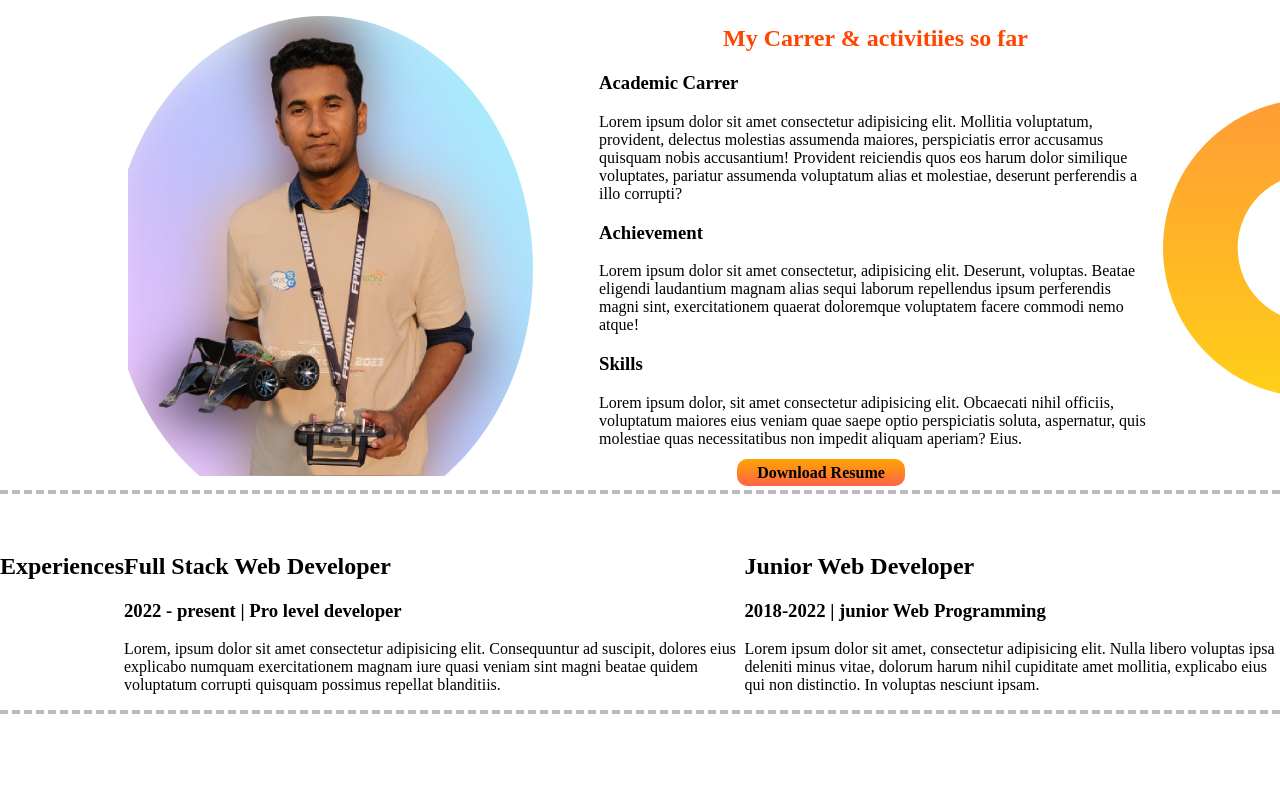
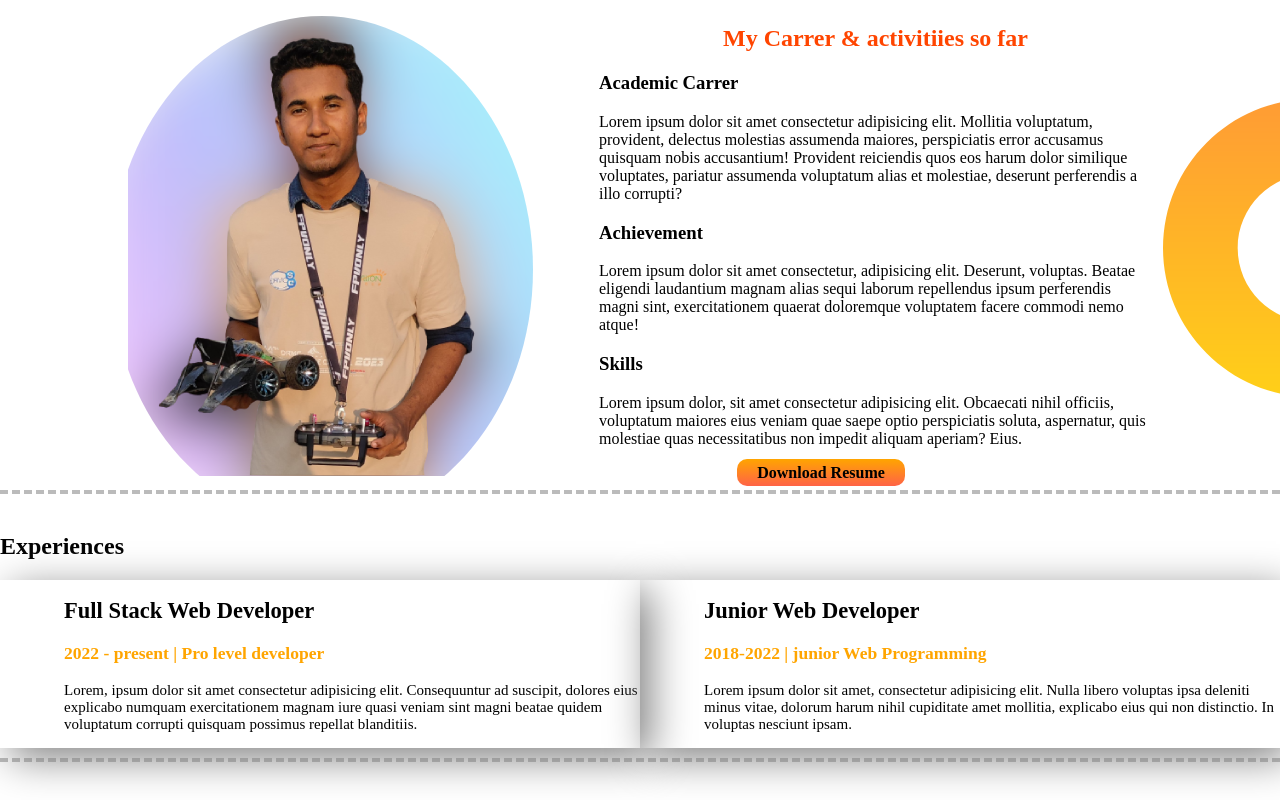
Before and after one commit to coder-nishu/developer-portfolio, a plain HTML site: page index.html in a window 1280 px wide. Shown: the part 561-1361 px from the top of the page. Before the commit the page ends 1314 px from the top, so only its background shows below. Drawn offline with Linux system fonts and the light colour scheme.

Commit message:
dont know

```diff
--- a/index.html
+++ b/index.html
@@ -13,20 +13,20 @@
 
 <body>
 
-    <section class="top">
+    <section class="top flexible-container">
         <div class="heading">
             <h1>Welcome To</h1>
-            <h1 class="innerheading"><span class="name">Nishat Abid</span> portfolio!</h1>
+            <h1 class="innerheading"><span class="orange-color">Nishat Abid</span> portfolio!</h1>
             <h4>I am a student who learning web development</h4>
             <p>Lorem ipsum dolor sit amet consectetur adipisicing elit. Totam sint aliquam, eius nihil suscipit explicabo rerum magni officiis numquam consequatur inventore officia illo est recusandae eos nulla vel ullam optio tempora aperiam iste quasi earum eaque doloremque! Molestiae reprehenderit error possimus. Nobis doloremque debitis provident, laboriosam soluta nihil. Quaerat, aliquid!</p>
             <a class="btn" href="https://www.linkedin.com/in/abid-khan-nishat/" target="blank">Hire Me</a>
         </div>
         <div class="image">
-            <img src="images/my-bg2.png" alt="no pic found" height="450px" width="450px">
+            <img src="images/my-bg2.png" alt="no pic found" height="450px" width="520px">
         </div>
     </section>
 
-    <section class="mid-section">
+    <section class="mid-section flexible-container">
         <div class="heading">
             <img src="images/1689001245136-removebg-preview__1_-removebg-preview.png" alt="">
         </div>
@@ -38,21 +38,24 @@
             <p>Lorem ipsum dolor sit amet consectetur, adipisicing elit. Deserunt, voluptas. Beatae eligendi laudantium magnam alias sequi laborum repellendus ipsum perferendis magni sint, exercitationem quaerat doloremque voluptatem facere commodi nemo atque!</p>
             <h3>Skills</h3>
             <p>Lorem ipsum dolor, sit amet consectetur adipisicing elit. Obcaecati nihil officiis, voluptatum maiores eius veniam quae saepe optio perspiciatis soluta, aspernatur, quis molestiae quas necessitatibus non impedit aliquam aperiam? Eius.</p>
-               <a class="btn" href="https://drive.google.com/file/d/1Uv9tRGeGGf60tLEVkfE7GvNYnP1fMtfR/view?usp=drive_link" target="blank">Download Resume</a>
+               <a class="btn" href="https://drive.google.com/file/d/1Uv9tRGeGGf60tLEVkfE7GvNYnP1fMtfR/view?usp=drive_link" target="_blank">Download Resume</a>
         </div>
     </section>
 
-    <section>
+    <section class="experience-area">
         <h1>Experiences</h1>
-        <div>
-            <h1>Full Stack Web Developer</h1>
-            <h3>2022 - present | Pro level developer</h3>
-            <p>Lorem, ipsum dolor sit amet consectetur adipisicing elit. Consequuntur ad suscipit, dolores eius explicabo numquam exercitationem magnam iure quasi veniam sint magni beatae quidem voluptatum corrupti quisquam possimus repellat blanditiis.</p>
-        </div>
-        <div>
-            <h1>Junior Web Developer</h1>
-            <h3>2018-2022 | junior Web Programming</h3>
-            <p>Lorem ipsum dolor sit amet, consectetur adipisicing elit. Nulla libero voluptas ipsa deleniti minus vitae, dolorum harum nihil cupiditate amet mollitia, explicabo eius qui non distinctio. In voluptas nesciunt ipsam.</p>
+        <div class="flexible-container">
+            <div class="experience-area-banner ex-box-shadow">
+                <h1>Full Stack Web Developer</h1>
+                <h3 class="orange-color">2022 - present | Pro level developer</h3>
+                <p>Lorem, ipsum dolor sit amet consectetur adipisicing elit. Consequuntur ad suscipit, dolores eius explicabo numquam exercitationem magnam iure quasi veniam sint magni beatae quidem voluptatum corrupti quisquam possimus repellat blanditiis.</p>
+            </div>
+            <div class="experience-area-banner ex-box-shadow">
+                <h1>Junior Web Developer</h1>
+                <h3 class="orange-color">2018-2022 | junior Web Programming</h3>
+                <p>Lorem ipsum dolor sit amet, consectetur adipisicing elit. Nulla libero voluptas ipsa deleniti minus vitae, dolorum harum nihil cupiditate amet mollitia, explicabo eius qui non distinctio. In voluptas nesciunt ipsam.
+                </p>
+            </div>
         </div>
 
     </section>
--- a/style.css
+++ b/style.css
@@ -3,10 +3,10 @@ body{
     margin: 0px;
 }
 
-.name{
+.orange-color{
     color: orange;
 }
-section{
+.flexible-container{
     display: flex;
     margin-bottom: 3%;
     border-bottom: 4px dashed #bbb;
@@ -63,3 +63,12 @@ section{
     margin-right: 10%;
 
 }
+.experience-area-banner{
+    width: 50%;
+    padding-left: 5%;
+    font-size: 15px;
+    margin-bottom: 10px;
+}
+.ex-box-shadow{
+    box-shadow: 10px 10px 40px grey;
+}
```
